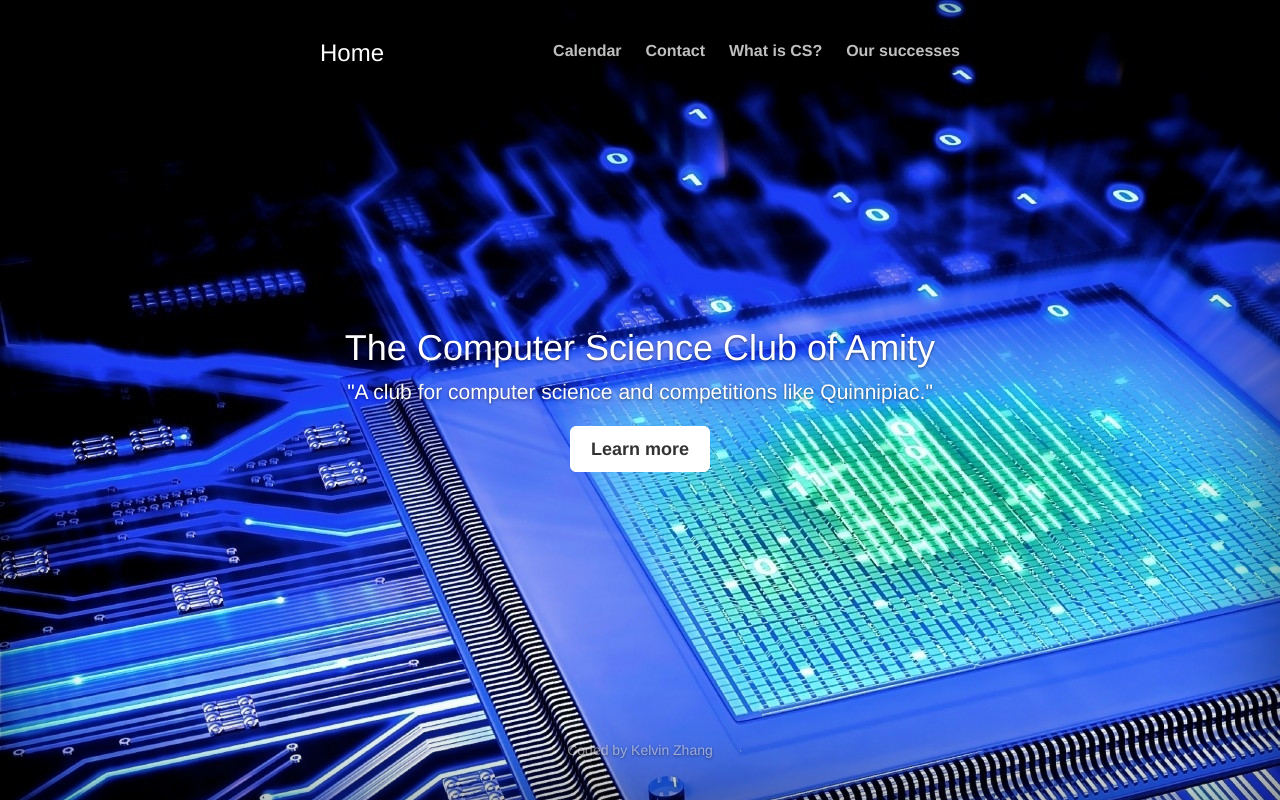
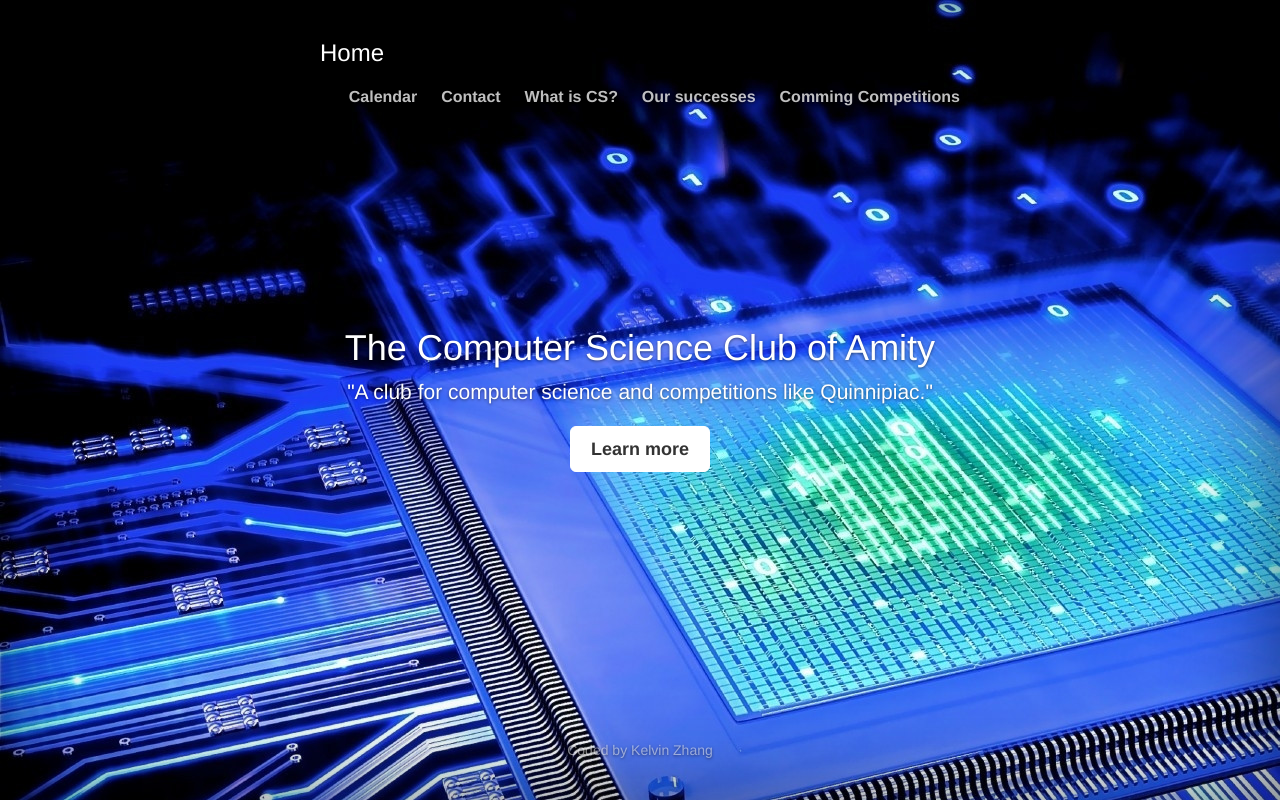
Before and after one commit to amitycs/amitycs.github.io, a plain HTML site: page index.html in a window 1280 px wide. Drawn offline with Linux system fonts and the light colour scheme.

Commit message:
Add an empty competition page

```diff
--- a/index.html
+++ b/index.html
@@ -48,6 +48,7 @@
                   <li><a href="contact.html">Contact</a></li>
                   <li><a href="cs.html">What is CS?</a></li>
                   <li><a href="success.html">Our successes</a></li>
+				  <li><a href="competition.html">Comming Competitions</a></li>
                 </ul>
               </nav>
             </div>
```
Also changed, not shown: competition.html (added).
